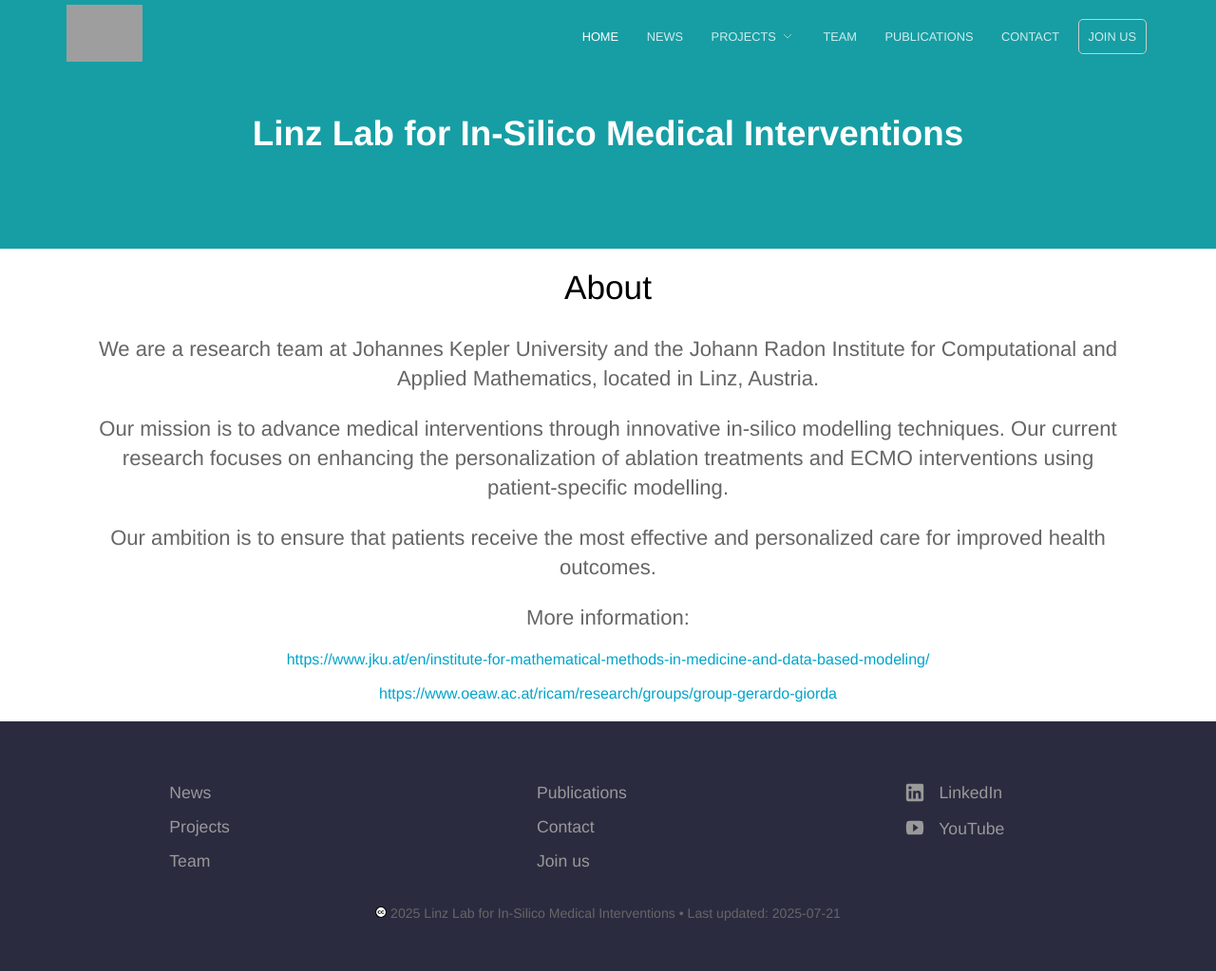
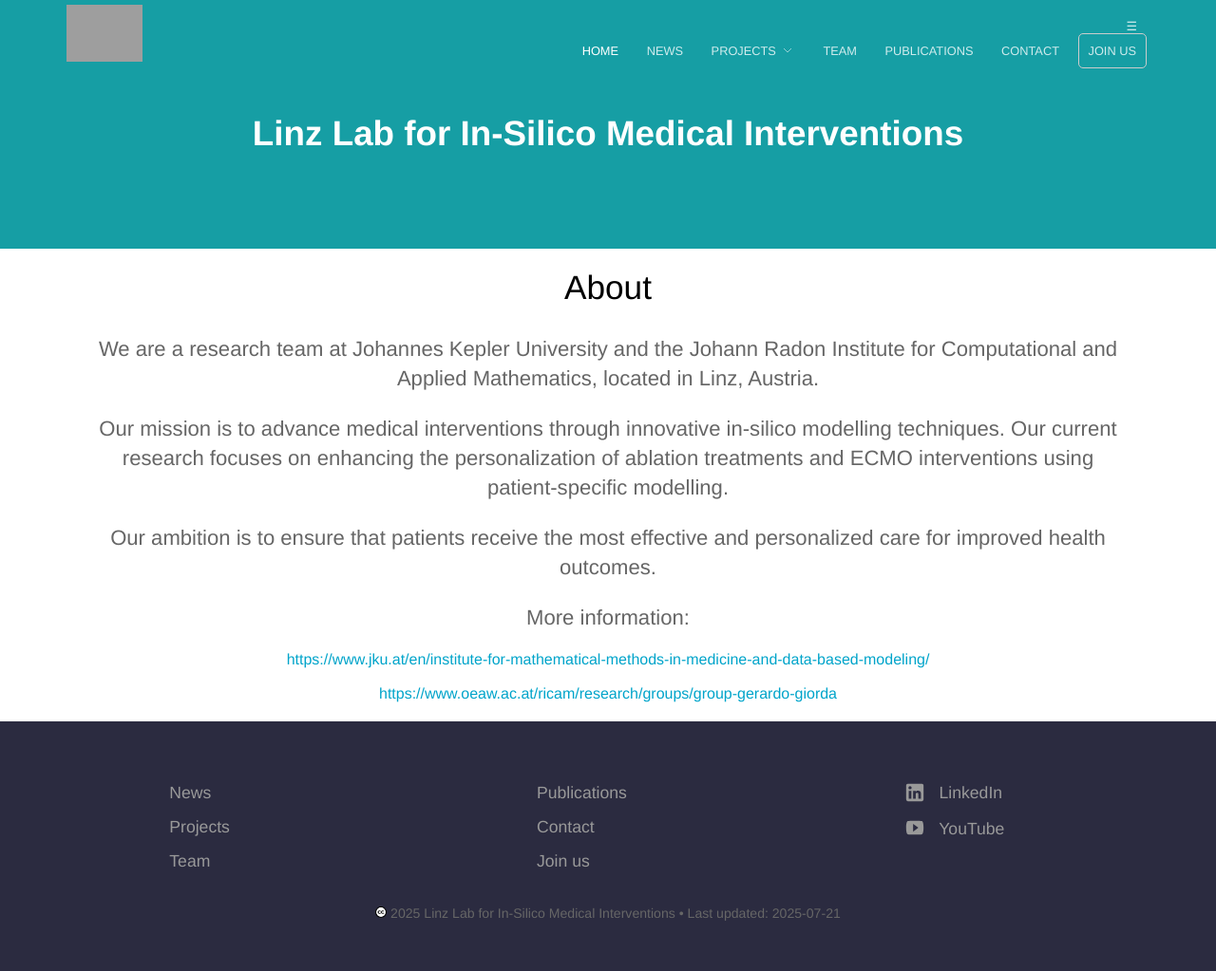
Before and after one commit to linzlabinsilmed/linzlabinsilmed.github.io, a Jekyll site: the page built from index.html, in a window 1280 px wide. Shown: the whole page at 95% size. Built offline with Jekyll 4.4.1, drawn with Linux system fonts in a browser that asks for light colours; the list of posts is cut into pages by our own code; grey boxes are pictures that could not be loaded.

Commit message:
Update navigation.scss

```diff
--- a/_sass/navigation.scss
+++ b/_sass/navigation.scss
@@ -1,7 +1,7 @@
 // Navigation Styles - Integrated with existing Jekyll structure
 
 .nav-open nav {
-	padding: 10px 0;
+	margin: 10px 0;
 	border-bottom: 1px dotted rgba(255, 255, 255, .2);
 
 	a {
@@ -56,23 +56,6 @@
 		@media #{$mid-point} {
 			display: inline;
 			padding: 10px
-		}
-
-		&.nav-toggle {
-			display: inline;
-			position: absolute;
-			right: 10px;
-			top: -22px;
-			font-size: 1.9em;
-			border: 0;
-
-			@media #{$mid-point} {
-				display: none;
-			}
-
-			&:hover {
-				border: 0;
-			}
 		}
 	}
 
```
